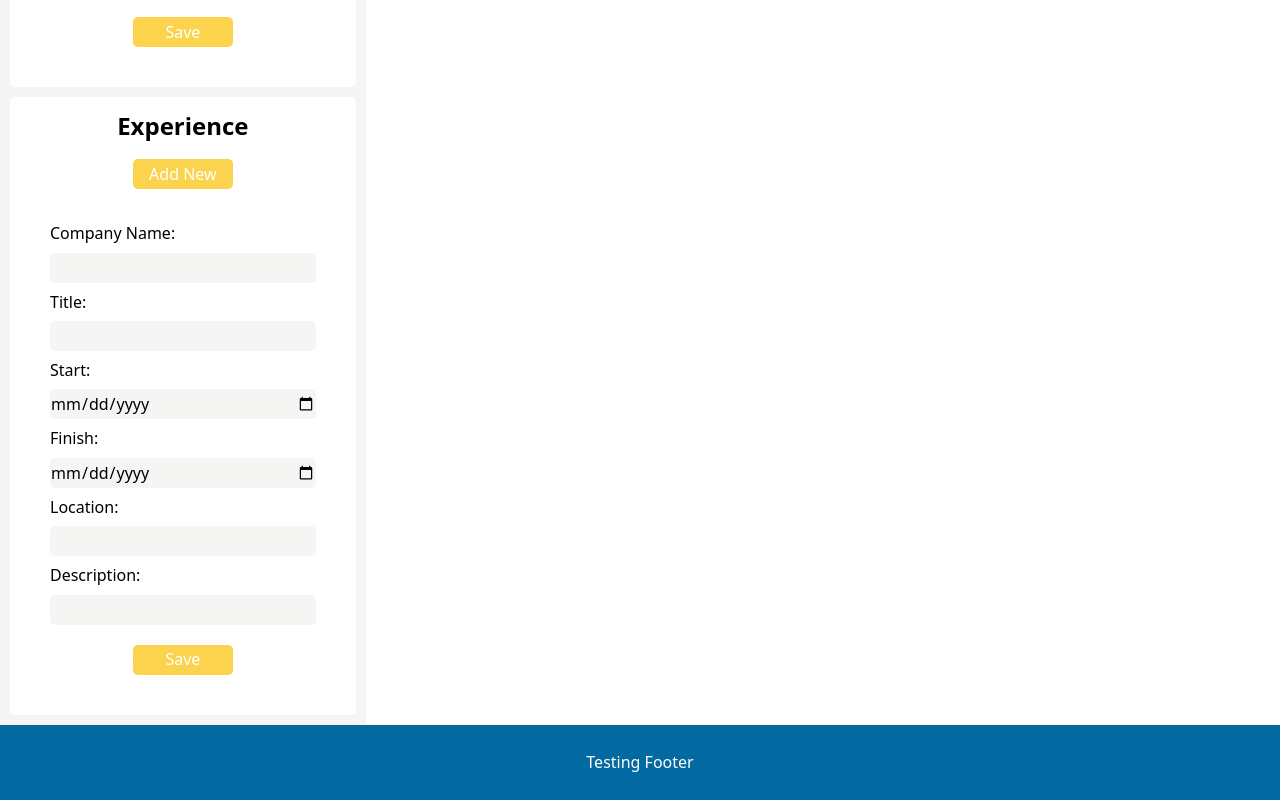
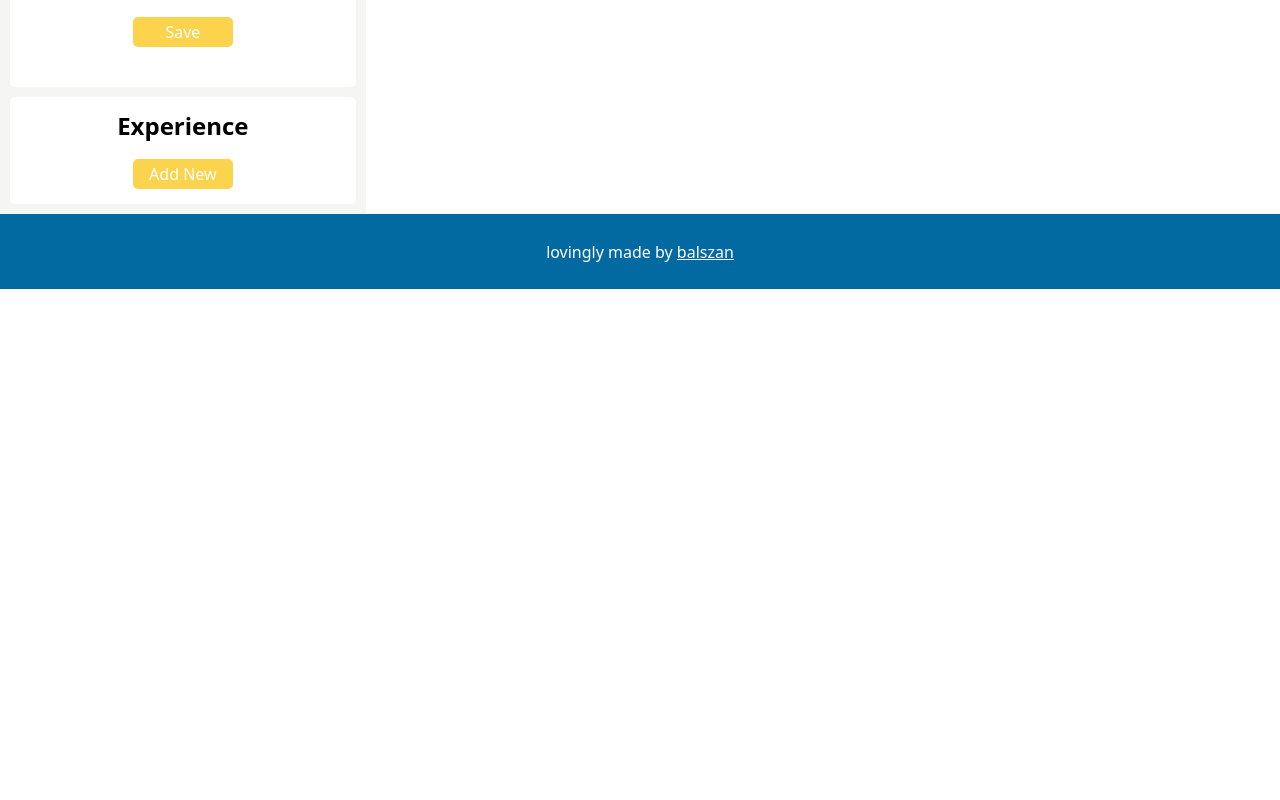
Before and after one commit to balszan/cv-application, a React app: page / in a window 1280 px wide. Shown: the part 964-1764 px from the top of the page. After the commit the page ends 1253 px from the top, so only its background shows below. Built offline with nearby package versions, Linux system fonts and the light colour scheme; the HTML template or start-up script is replaced by a standard one.

Commit message:
Add style

```diff
--- a/src/components/Experience.jsx
+++ b/src/components/Experience.jsx
@@ -1,9 +1,17 @@
+import { useState } from "react"
+
 function Experience() {
+  const [isFormVisible, setIsFormVisible] = useState(false)
+
+  const toggleVisible = () => {
+    setIsFormVisible(true)
+  }
+
   return (
     <>
       <h2>Experience</h2>
-      <button>Add New</button>
 
+      {isFormVisible ? (
         <form id="experience" className="interactive-section">
           <label htmlFor="company">Company Name:</label>
           <input type="text" id="company" name="company"></input>
@@ -25,6 +33,9 @@ function Experience() {
 
           <button type="submit">Save</button>
         </form>
+      ) : (
+        <button onClick={toggleVisible}>Add New</button>
+      )}
     </>
   )
 }
--- a/src/components/Footer.jsx
+++ b/src/components/Footer.jsx
@@ -1,11 +1,13 @@
-import "../styles/footer.css";
+import "../styles/footer.css"
 
 function Footer() {
   return (
     <div id="footer">
-      <p>Testing Footer</p>
+      <p>
+        lovingly made by <a href="https://github.com/balszan/">balszan</a>
+      </p>
     </div>
-  );
+  )
 }
 
-export default Footer;
+export default Footer
--- a/src/styles/footer.css
+++ b/src/styles/footer.css
@@ -6,3 +6,8 @@
   align-items: center;
   justify-content: center;
 }
+
+#footer a {
+  text-decoration: underline;
+  color: white;
+}
```
Lines whose indentation alone changed are shown as unchanged.
